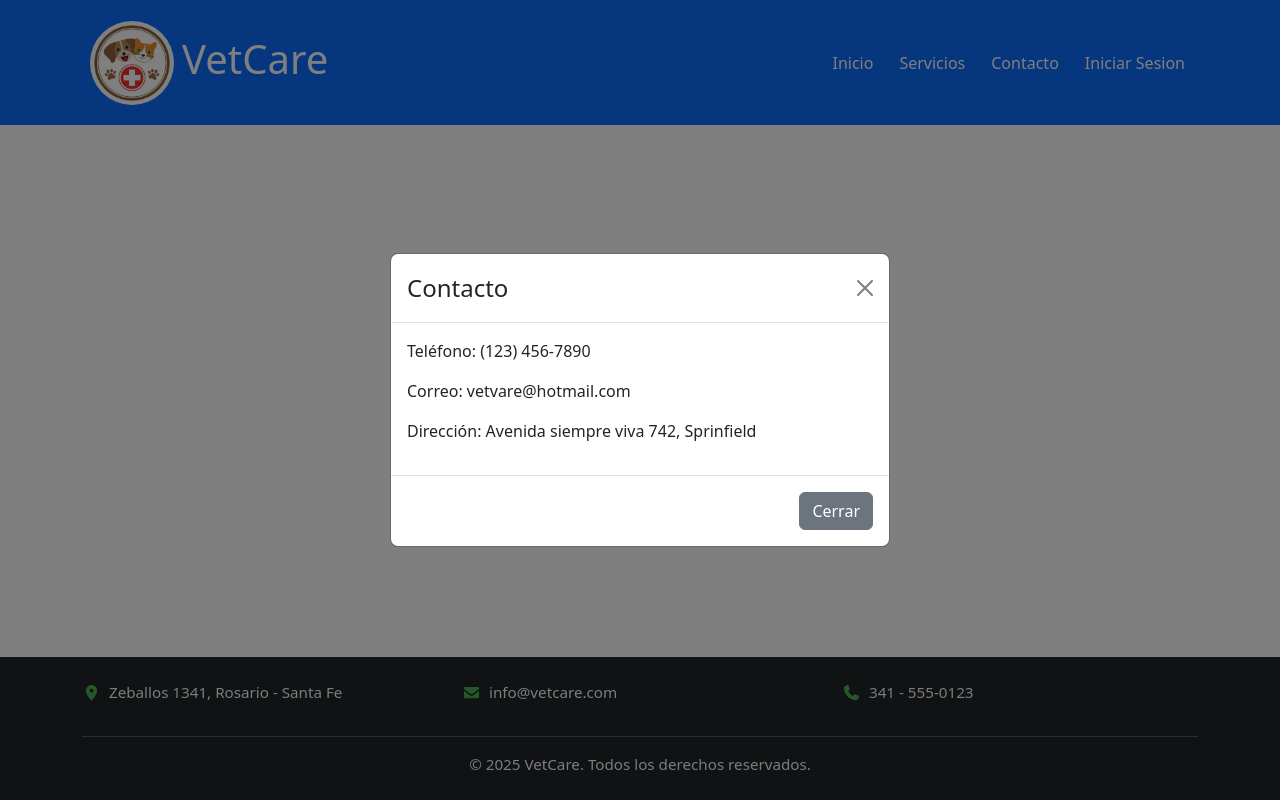
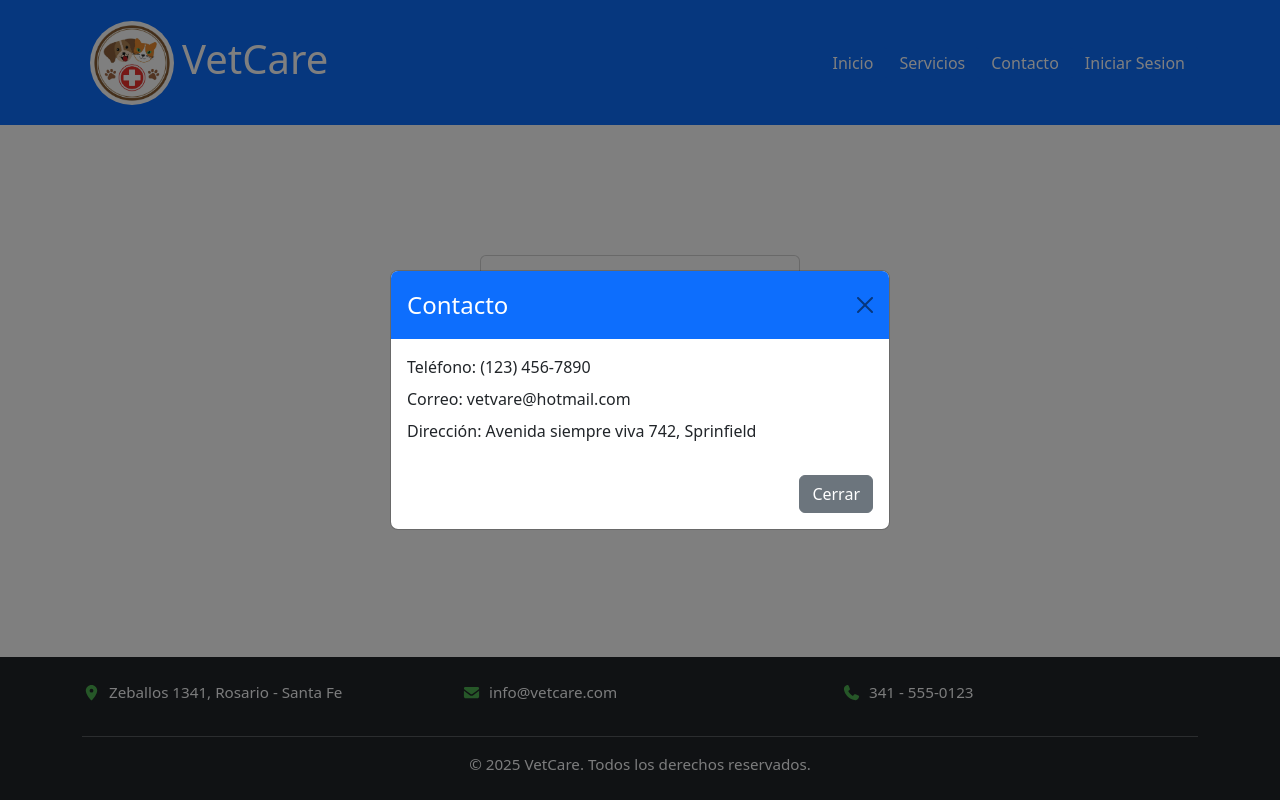
Before and after one commit to Aldanairamaz7/VeterinariaTPI, a React (Vite) app in the folder VeterinariaTpi/: page /login in a window 1280 px wide. Both pictures are taken after a click on the button "Contacto". Built offline with nearby package versions, Linux system fonts and the light colour scheme.

Commit message:
inision sesiada xD

```diff
--- a/VeterinariaTpi/src/App.jsx
+++ b/VeterinariaTpi/src/App.jsx
@@ -14,13 +14,15 @@ import EditProfile from "./components/EditProfile/EditProfile";
 import Protected from "./components/protected/Protected";
 import ErrorNotFound from "./components/error/ErrorNotFound";
 import ErrorUnauthorized from "./components/error/ErrorUnauthorized";
+import { useAuth } from "./Services/authContext/AuthContext";
 
 
 function App() {
+
   return (
     <>
       <BrowserRouter>
-        <CustomNavbar />
+        <CustomNavbar/>
         <Routes>
           <Route index element={<Body />} />
           <Route path="/login" element={<Login />} />
--- a/VeterinariaTpi/src/components/ContactModal/ContactModal.jsx
+++ b/VeterinariaTpi/src/components/ContactModal/ContactModal.jsx
@@ -1,19 +1,22 @@
 
 import React from 'react';
 import { Modal, Button } from 'react-bootstrap';
+import { PrefetchPageLinks } from 'react-router';
 
 function ContactModal({ show, onHide }) {
+
     return (
+
         <Modal show={show} onHide={onHide} centered>
-            <Modal.Header closeButton>
+            <Modal.Header closeButton className='bg-primary text-white border-0'>
                 <Modal.Title>Contacto</Modal.Title>
             </Modal.Header>
-            <Modal.Body>
-                <p>Teléfono: (123) 456-7890</p>
-                <p>Correo: vetvare@hotmail.com</p>
-                <p>Dirección: Avenida siempre viva 742, Sprinfield</p>
+            <Modal.Body className='bg-ligth'>
+                <p className='mb-2'>Teléfono: (123) 456-7890</p>
+                <p className='mb-2'>Correo: vetvare@hotmail.com</p>
+                <p className='mb-0'>Dirección: Avenida siempre viva 742, Sprinfield</p>
             </Modal.Body>
-            <Modal.Footer>
+            <Modal.Footer className='bg-ligth border-0'>
                 <Button variant="secondary" onClick={onHide}>Cerrar</Button>
             </Modal.Footer>
         </Modal>
--- a/VeterinariaTpi/src/components/CustomNavbar/CustomNavbar.jsx
+++ b/VeterinariaTpi/src/components/CustomNavbar/CustomNavbar.jsx
@@ -2,12 +2,15 @@ import React, { useState } from 'react'
 import { Container, Navbar, NavbarBrand, NavbarCollapse, NavbarToggle, Nav,Button } from 'react-bootstrap';
 import vetIcon from '../../assets/logo.jpg';
 import '../CustomNavbar/customNavbar.css';
-import { href, Navigate, useNavigate } from 'react-router';
+import { useNavigate } from 'react-router';
 import ContactModal from '../ContactModal/ContactModal';
+import { useAuth } from '../../Services/authContext/AuthContext';
+import Profile from '../Profile/Profile';
 
 
 function CustomNavbar() {
     const [showContact, setShowContact] = useState(false);
+    const {token} = useAuth();
 
     const openContact = () => setShowContact(true);
     const closeContact = () => setShowContact(false);
@@ -26,26 +29,27 @@ function CustomNavbar() {
 
     return (
 
-        <Navbar bg="primary" variant="dark" expand="lg" sticky="top">
-            <Container>
-                <NavbarBrand className='d-flex align-items-center'>
+        <Navbar bg="primary" variant="dark" expand="lg" sticky="top" className='d-flex justify-content-between'>
+            <Container >
+                <NavbarBrand className='d-flex align-items-center' >
                     <img
                         className='logo'
                         src={vetIcon}
                         alt="veterinary icon"
+                        onClick={handleGoToRoot}
                     />
                     <h1>VetCare</h1>
                 </NavbarBrand>
                 <NavbarToggle aria-controls='basic-navbar-nav' />
-                <NavbarCollapse id='basic-navbar-nav'>
-
-                    <Nav className="ms-auto">
+                <NavbarCollapse id='basic-navbar-nav' className="justify-content-end">
+                  {token ? <Profile/> :
+                    <Nav className="ms-auto" >
                         <Button onClick={handleGoToRoot}>Inicio</Button>
                         <Button onClick={HandleScrollToServices}>Servicios</Button>
                         <Button onClick={openContact}>Contacto</Button>
                         <Button onClick={handleLogin}>Iniciar Sesion</Button>
                     </Nav>
-
+                    }
                 </NavbarCollapse>
             </Container>
             <ContactModal show={showContact} onHide={closeContact} />
--- /dev/null
+++ b/VeterinariaTpi/src/components/Profile/Profile.jsx
@@ -0,0 +1,29 @@
+import { faUser } from '@fortawesome/free-solid-svg-icons'
+import { FontAwesomeIcon } from '@fortawesome/react-fontawesome'
+import React from 'react'
+import { Button } from 'react-bootstrap'
+import { useAuth } from '../../Services/authContext/AuthContext'
+import { useNavigate } from 'react-router'
+
+function Profile() {
+    const {user} = useAuth();
+    const navigate = useNavigate();
+    const handleGoToUserPanel = () => {
+        navigate('/userpanel');
+    }
+
+  return (
+    <>
+        <Button onClick={handleGoToUserPanel} >
+            <FontAwesomeIcon icon={faUser} />
+            <br/>
+            {user.firstName} {user.lastName}
+
+        </Button>
+
+
+    </>
+  )
+}
+
+export default Profile
--- a/VeterinariaTpi/src/components/UserNavbar/UserNavbar.jsx
+++ b/VeterinariaTpi/src/components/UserNavbar/UserNavbar.jsx
@@ -32,9 +32,9 @@ function UserNavbar({ user }) {
   return (
     <Navbar bg="dark" variant="dark" expand="lg">
       <Container>
-        <NavbarText className="text-white">
-          Bienvenido {user.firstName}.
-        </NavbarText>
+        {/* <NavbarText className="text-white">
+          Bienvenido/a {user.firstName}
+        </NavbarText> */}
         <NavbarToggle aria-controls="navbar-nav" className="mb-3 mt-1" />
         <NavbarCollapse
           id="navbar-nav"
--- a/VeterinariaTpi/src/components/UserPanel/UserPanel.jsx
+++ b/VeterinariaTpi/src/components/UserPanel/UserPanel.jsx
@@ -5,9 +5,6 @@ import { useAuth } from "../../Services/authContext/AuthContext";
 
 function UserPanel() {
   const { user } = useAuth();
-
-  if (!user) return <p>Cargando usuario...</p>;
-
   const pets = user.pets || [];
 
   return (
```
Also changed, not shown: VeterinariaTpi/src/components/ContactModal/contactModal.css (added).
